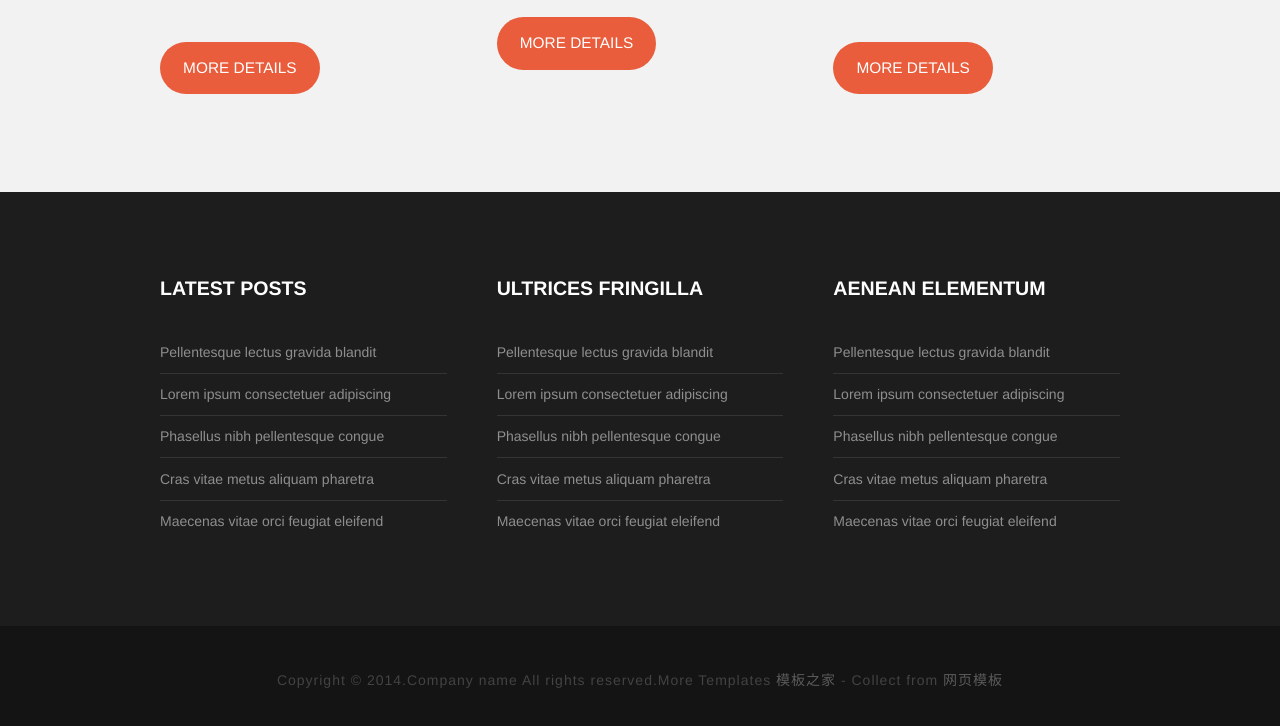
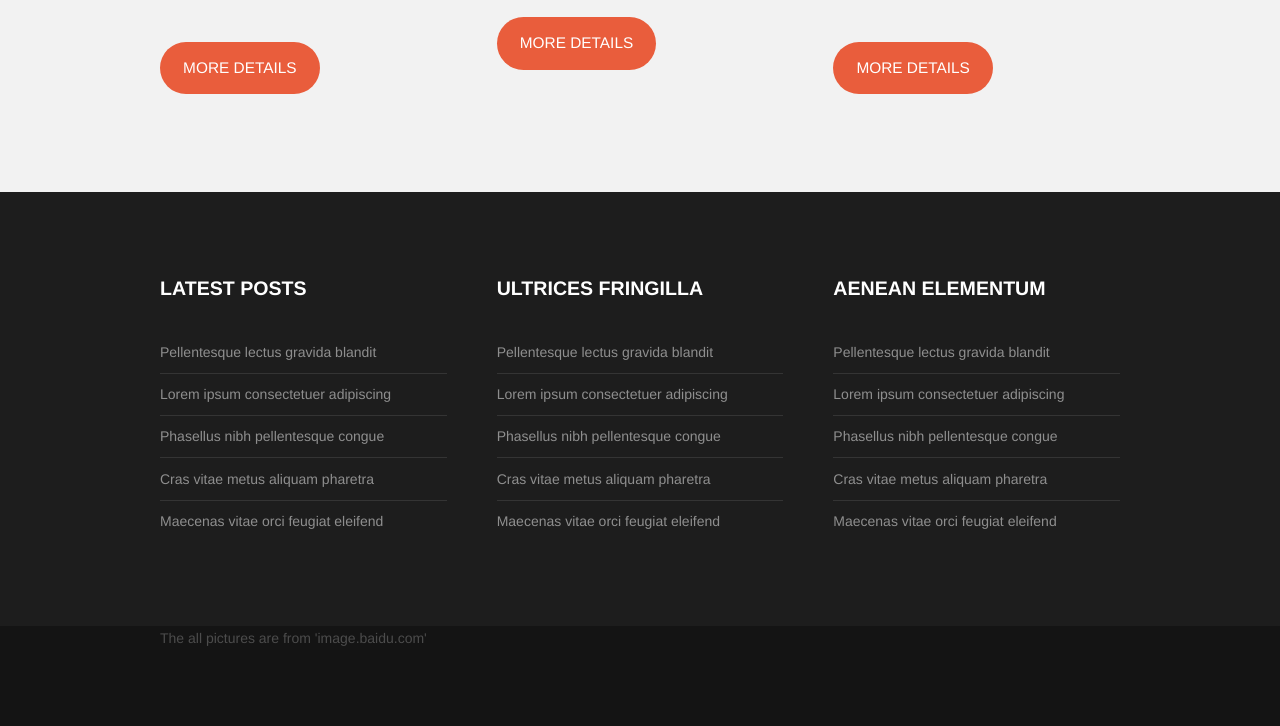
Before and after one commit to leowuyuqi/CODE-12030-Urban-Modeling-Assessment1, a plain HTML site: page Others.html in a window 1280 px wide. Shown: the part 1876-2602 px from the top of the page. After the commit the page ends 2526 px from the top, so only its background shows below. Drawn offline with nearby package versions, Linux system fonts and the light colour scheme.

Commit message:
Update Others.html

```diff
--- a/Others.html
+++ b/Others.html
@@ -136,10 +136,10 @@
 			</div>
 		</div>
 
-		<!-- Copyright -->
-		<div id="copyright">
+
+		<div id="Reference">
 			<div class="container">
-				Copyright &copy; 2014.Company name All rights reserved.More Templates <a href="http://www.cssmoban.com/" target="_blank" title="模板之家">模板之家</a> - Collect from <a href="http://www.cssmoban.com/" title="网页模板" target="_blank">网页模板</a>
+				The all pictures are from 'image.baidu.com'
 			</div>
 		</div>
 
```
